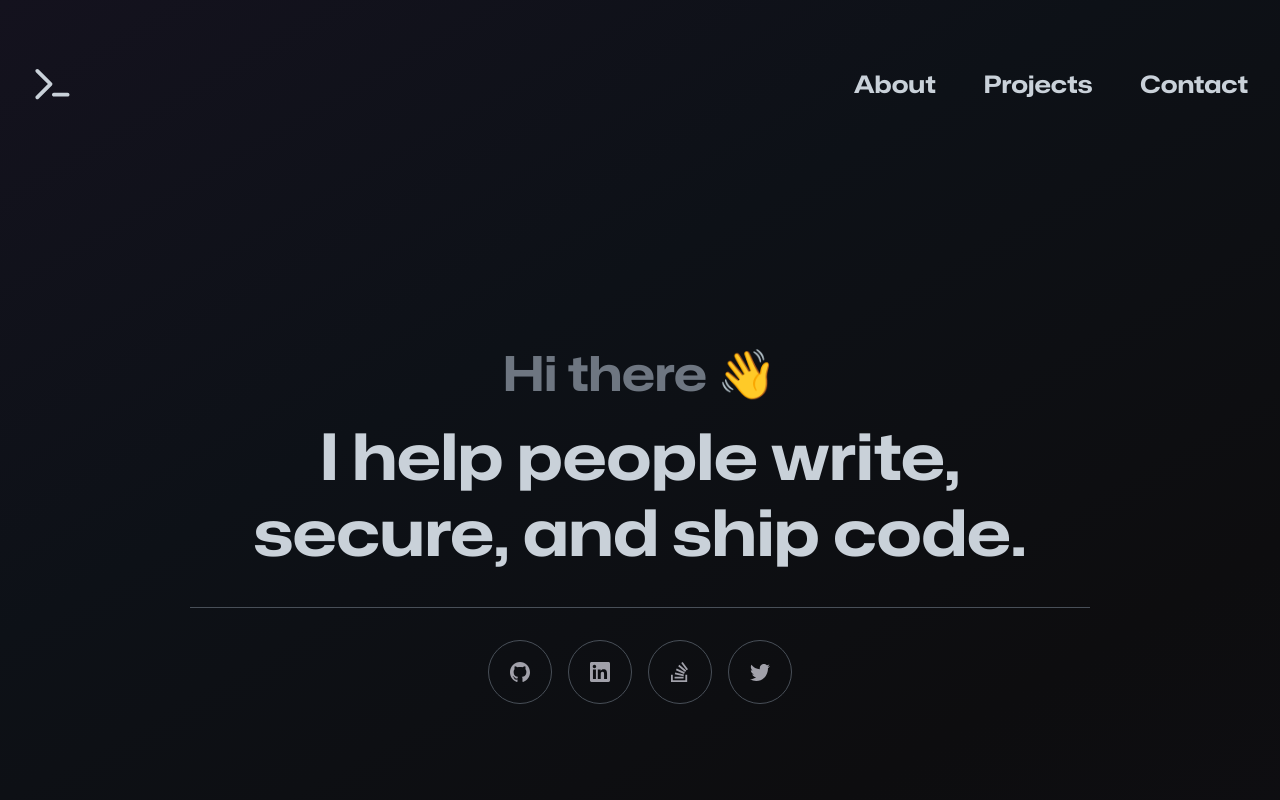
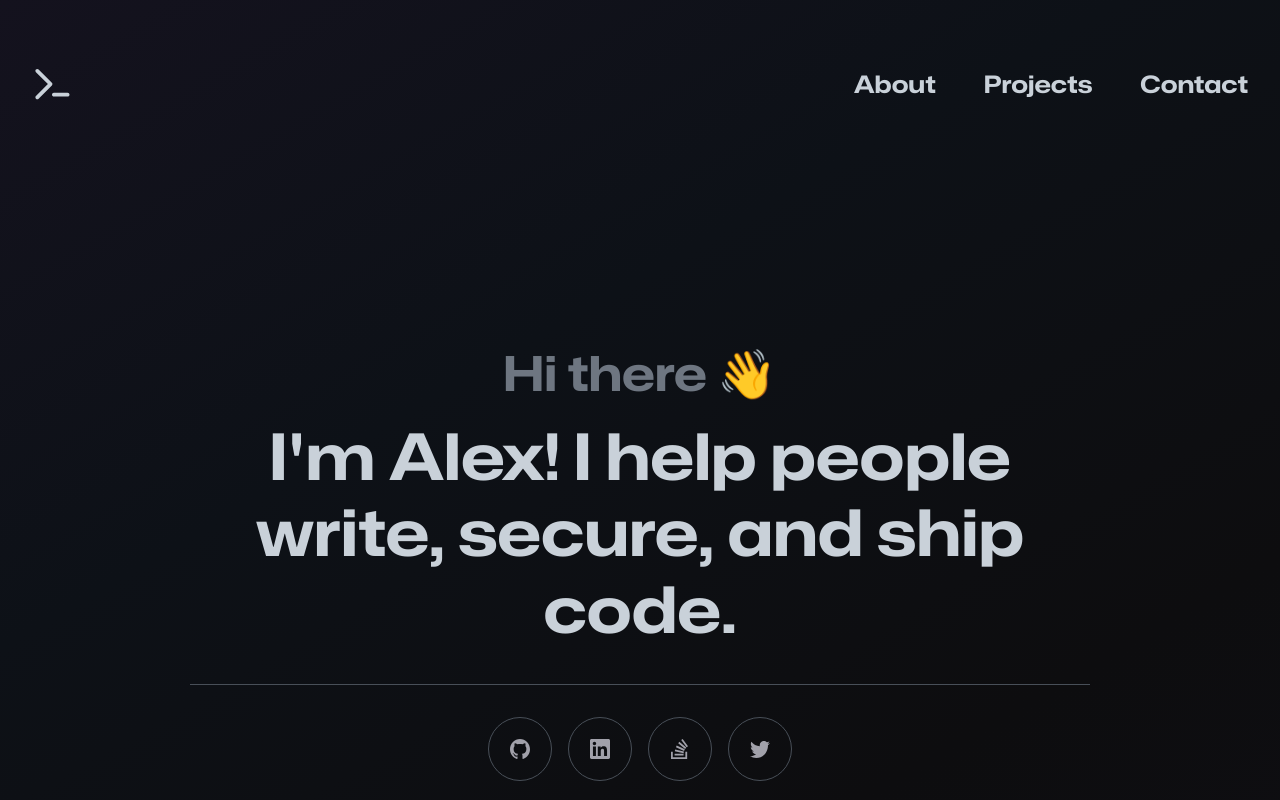
Before and after one commit to murru-dev/codespaces-actions-playground, a plain HTML site: page src/index.html in a window 1280 px wide. Shown: the top 800 px of the page. Drawn offline with Linux system fonts and the light colour scheme.

Commit message:
Added name on title.

```diff
--- a/src/index.html
+++ b/src/index.html
@@ -33,7 +33,7 @@
       <h2 class="mb-1 faded">
         Hi there <span role="img" alt="waving hand emoji">👋</span>
       </h2>
-      <h1>I help people write, secure, and ship code.</h1>
+      <h1>I'm Alex! I help people write, secure, and ship code.</h1>
 
       <!-- Social Icons -->
       <div class="social-icons">
```
